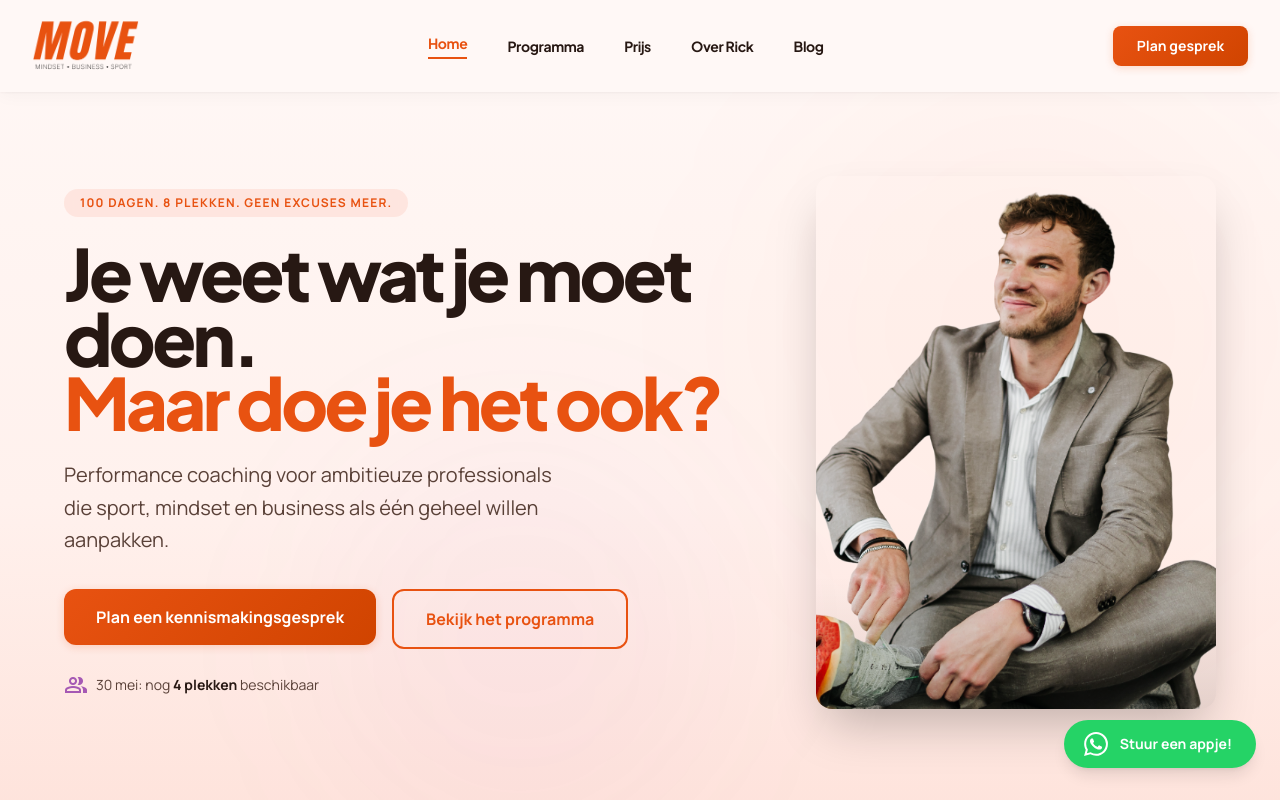
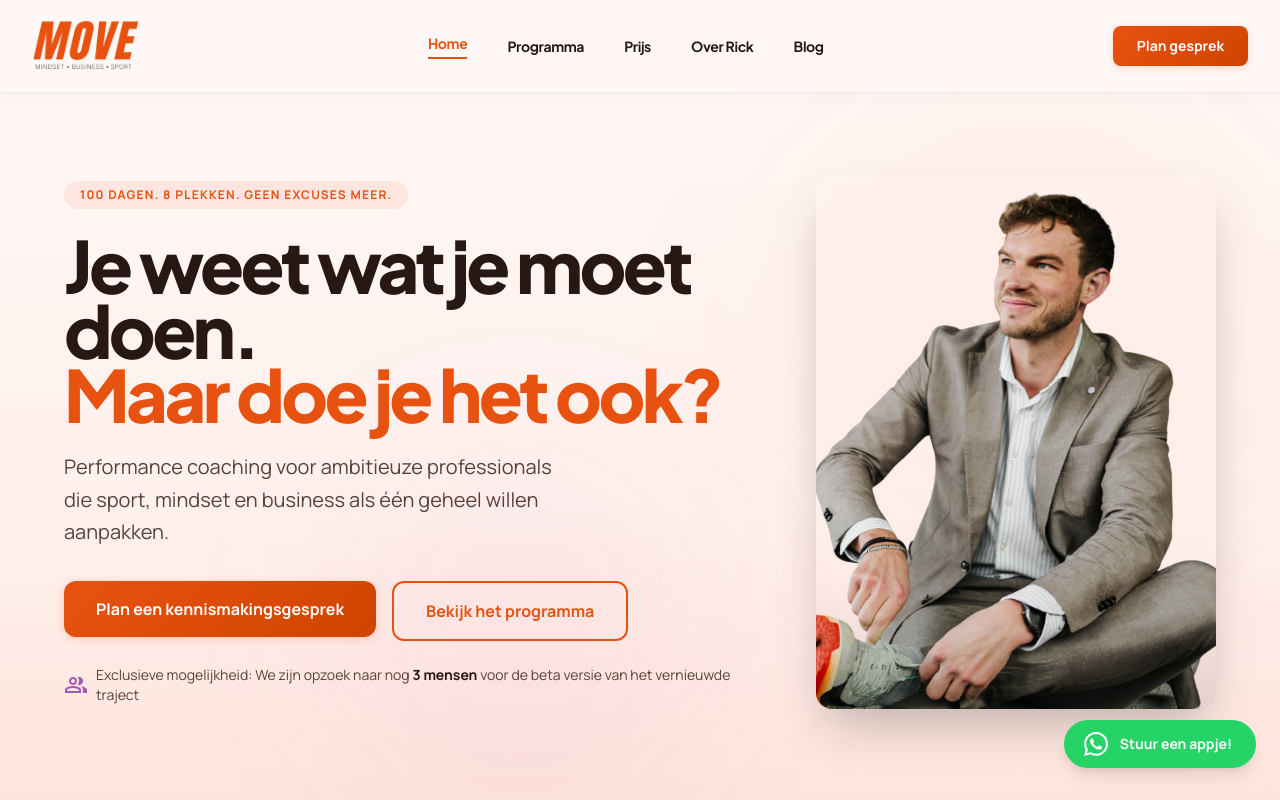
Before and after one commit to iwbtools-a11y/rick-vianen, a Next.js app: page / in a window 1280 px wide. Shown: the top 800 px of the page. Built offline with nearby package versions, Linux system fonts and the light colour scheme.

Commit message:
Update announcement text to beta versie copy
Co-Authored-By: Claude Sonnet 4.6 <noreply@anthropic.com>

```diff
--- a/src/app/page.tsx
+++ b/src/app/page.tsx
@@ -71,9 +71,9 @@ export default function Home() {
             <div className="flex items-center gap-2 mt-6 text-sm text-on-surface-variant">
               <span className="material-symbols-outlined text-lg text-secondary">group</span>
               <span>
-                30 mei: nog{" "}
-                <strong className="text-on-surface">4 plekken</strong>{" "}
-                beschikbaar
+                Exclusieve mogelijkheid: We zijn opzoek naar nog{" "}
+                <strong className="text-on-surface">3 mensen</strong>{" "}
+                voor de beta versie van het vernieuwde traject
               </span>
             </div>
           </div>
@@ -568,11 +568,11 @@ export default function Home() {
               </Link>
               <p className="mt-5 text-on-surface-variant text-sm flex items-center justify-center gap-2">
                 <span className="material-symbols-outlined text-secondary text-lg">
-                  schedule
+                  group
                 </span>
-                30 mei: nog{" "}
-                <strong className="text-on-surface">4 plekken</strong>{" "}
-                beschikbaar
+                Exclusieve mogelijkheid: We zijn opzoek naar nog{" "}
+                <strong className="text-on-surface">3 mensen</strong>{" "}
+                voor de beta versie van het vernieuwde traject
               </p>
             </div>
           </div>
```
